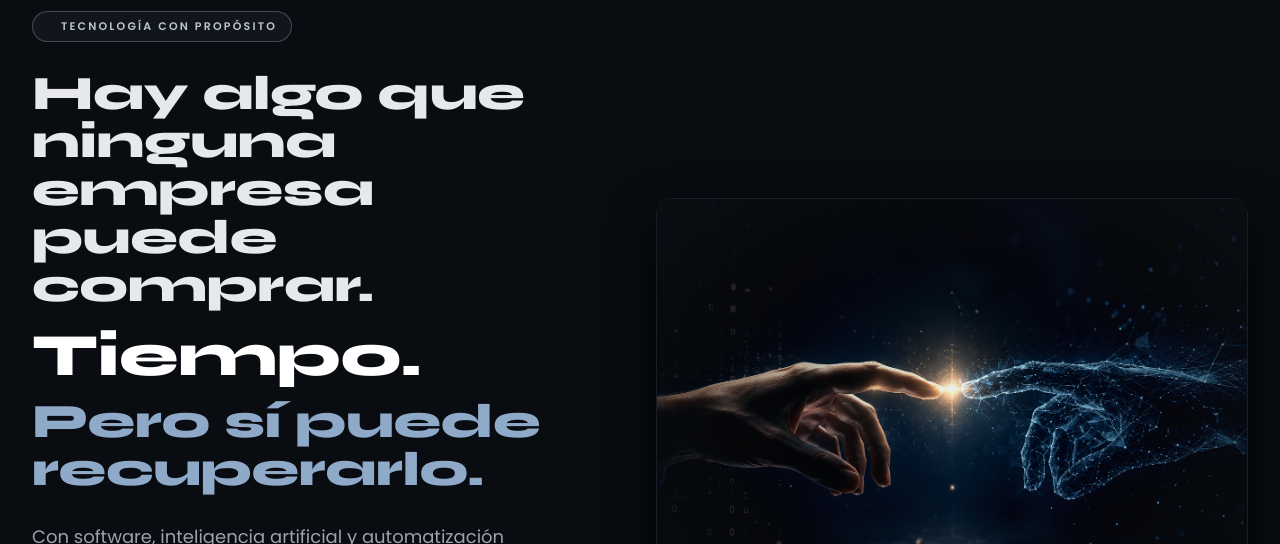
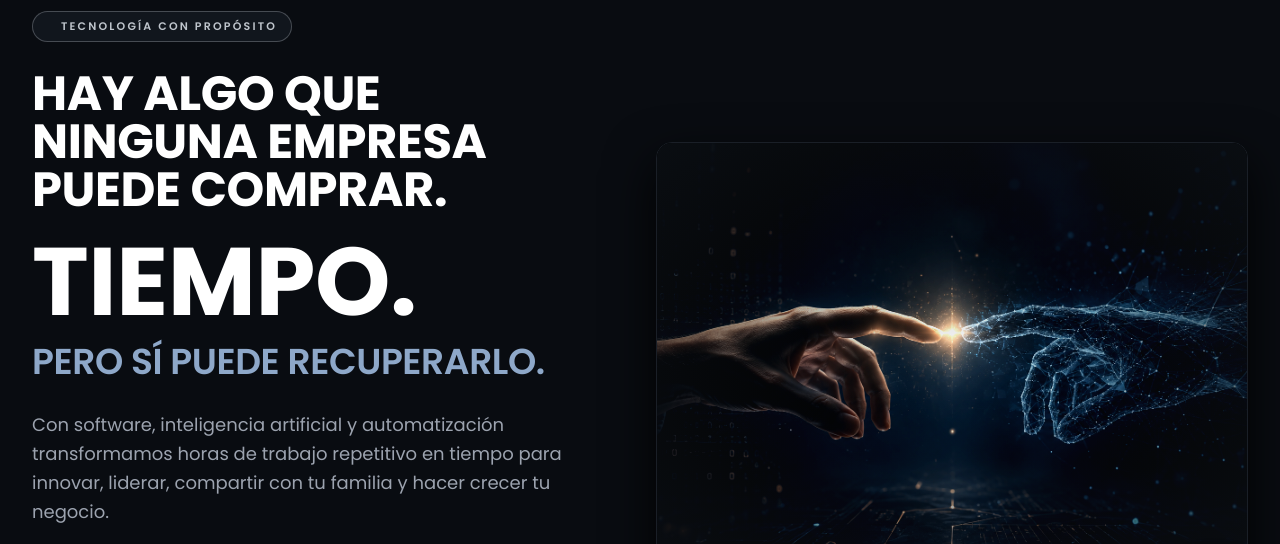
Before and after one commit to uruzinfo1-art/anzus-ai, a React (Vite) app: page / in a window 1280 px wide. Shown: the part 149-693 px from the top of the page. Built offline with nearby package versions, Linux system fonts and the light colour scheme.

Commit message:
Rediseño del hero con enfoque en el valor del tiempo

```diff
--- a/src/components/home/HeroSection.tsx
+++ b/src/components/home/HeroSection.tsx
@@ -44,16 +44,24 @@ export const HeroSection: React.FC = () => {
             </div>
 
             {/* Main Headline */}
-            <h1 className="font-display font-extrabold tracking-tight leading-tight">
-  <span className="block text-3xl sm:text-4xl lg:text-5xl text-[#E6E8EB]">
-    Hay algo que ninguna empresa puede comprar.
+            <h1 className="font-sans font-bold leading-[1.05] tracking-tight">
+  <span className="block text-4xl lg:text-5xl text-white uppercase">
+    Hay algo que
   </span>
 
-  <span className="block mt-4 text-5xl sm:text-6xl lg:text-6xl text-white">
+  <span className="block text-4xl lg:text-5xl text-white uppercase">
+    ninguna empresa
+  </span>
+
+  <span className="block text-4xl lg:text-5xl text-white uppercase">
+    puede comprar.
+  </span>
+
+  <span className="block mt-5 text-7xl lg:text-8xl font-black text-white uppercase">
     Tiempo.
   </span>
 
-  <span className="block mt-3 text-3xl sm:text-4xl lg:text-5xl text-[#8FA9C8]">
+  <span className="block mt-3 text-3xl lg:text-4xl font-semibold text-[#8EA8C9] uppercase">
     Pero sí puede recuperarlo.
   </span>
 </h1>
```
